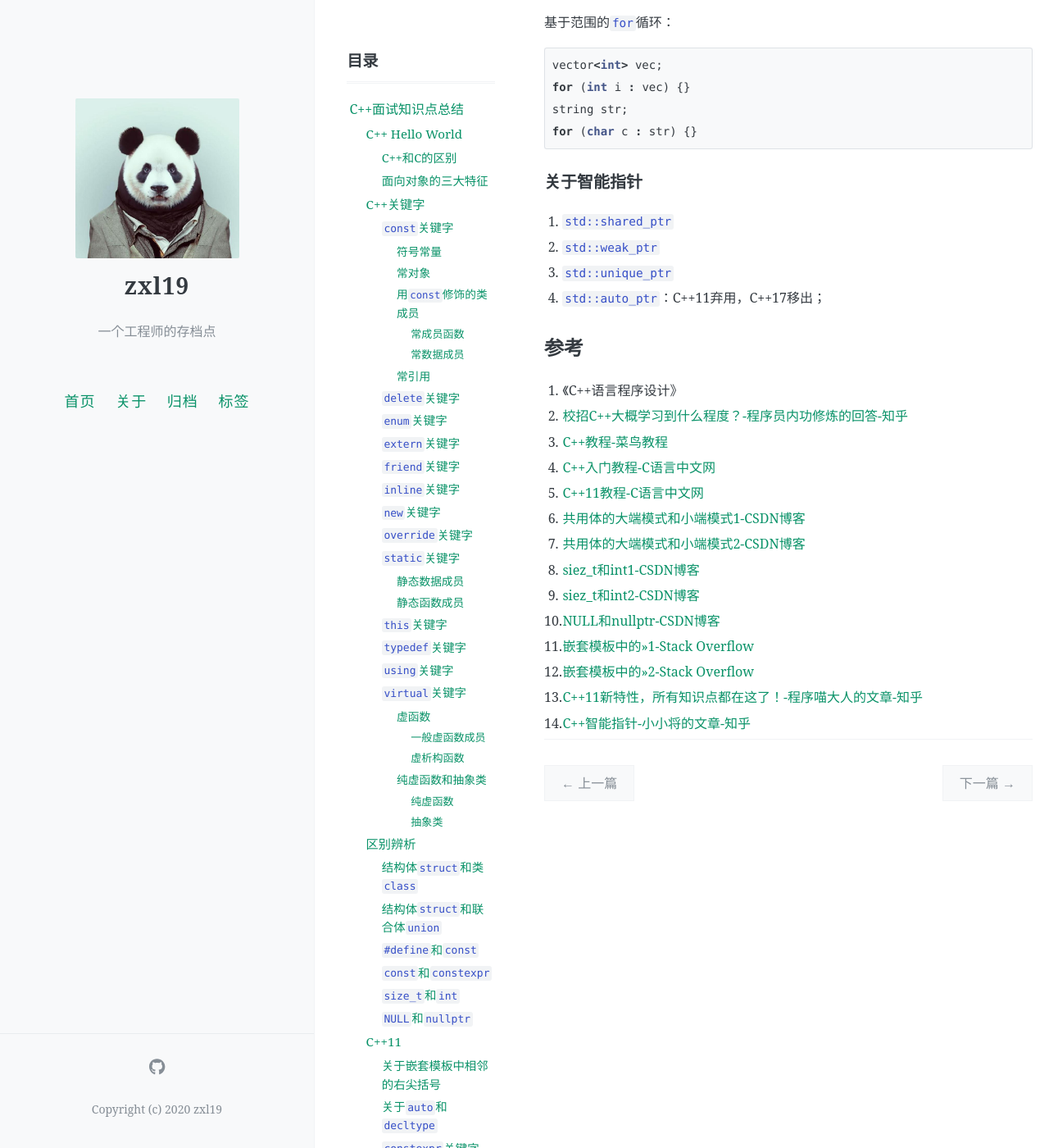
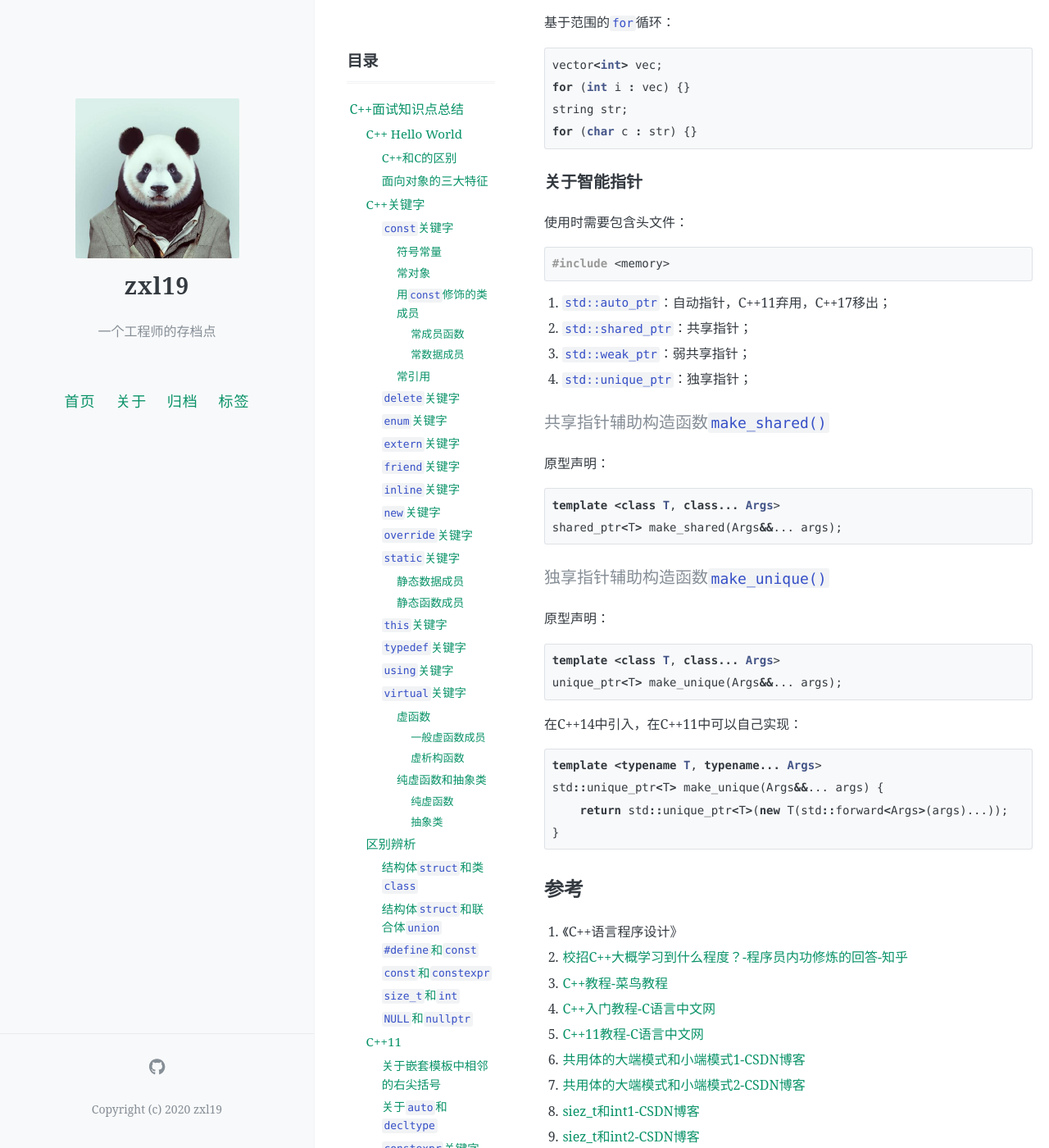
Before and after one commit to zxl19/zxl19.github.io, a Jekyll site: the page built from _posts/2021-09-25-cpp-interview.md, in a window 1280 px wide and 1400 px high, scrolled down 6964 px. Shown: the whole window at 82% size. Built offline with Jekyll 4.4.1, drawn with Linux system fonts in a browser that asks for light colours; comment, search, counter and statistics services are not loaded; some of the changed text lies outside the part shown.

Commit message:
Update Posts

````diff
--- a/_posts/2021-09-25-cpp-interview.md
+++ b/_posts/2021-09-25-cpp-interview.md
@@ -268,10 +268,43 @@ for (char c : str) {}
 
 ### 关于智能指针
 
-1. `std::shared_ptr`
-2. `std::weak_ptr`
-3. `std::unique_ptr`
-4. `std::auto_ptr`：C++11弃用，C++17移出；
+使用时需要包含头文件：
+
+```cpp
+#include <memory>
+```
+
+1. `std::auto_ptr`：自动指针，C++11弃用，C++17移出；
+2. `std::shared_ptr`：共享指针；
+3. `std::weak_ptr`：弱共享指针；
+4. `std::unique_ptr`：独享指针；
+
+#### 共享指针辅助构造函数`make_shared()`
+
+原型声明：
+
+```cpp
+template <class T, class... Args>
+shared_ptr<T> make_shared(Args&&... args);
+```
+
+#### 独享指针辅助构造函数`make_unique()`
+
+原型声明：
+
+```cpp
+template <class T, class... Args>
+unique_ptr<T> make_unique(Args&&... args);
+```
+
+在C++14中引入，在C++11中可以自己实现：
+
+```cpp
+template <typename T, typename... Args>
+std::unique_ptr<T> make_unique(Args&&... args) {
+    return std::unique_ptr<T>(new T(std::forward<Args>(args)...));
+}
+```
 
 ## 参考
 
@@ -288,4 +321,6 @@ for (char c : str) {}
 11. [嵌套模板中的>>1-Stack Overflow](https://stackoverflow.com/questions/6695261/template-within-template-why-should-be-within-a-nested-template-arg)
 12. [嵌套模板中的>>2-Stack Overflow](https://stackoverflow.com/questions/7087033/for-nested-templates-when-did-become-standard-c-instead-of)
 13. [C++11新特性，所有知识点都在这了！-程序喵大人的文章-知乎](https://zhuanlan.zhihu.com/p/139515439)
-14. [C++智能指针-小小将的文章-知乎](https://zhuanlan.zhihu.com/p/54078587)
+14. [c++是否应避免使用普通指针，而使用智能指针（包括shared，unique，weak）？-张小方的回答-知乎](https://www.zhihu.com/question/319277442/answer/1517987598)
+15. [现代C++：一文读懂智能指针-FOCUS的文章-知乎](https://zhuanlan.zhihu.com/p/150555165)
+16. [C++智能指针-小小将的文章-知乎](https://zhuanlan.zhihu.com/p/54078587)
````
Also changed, not shown: _posts/2021-09-19-stl-note.md (+7 -0 lines).
